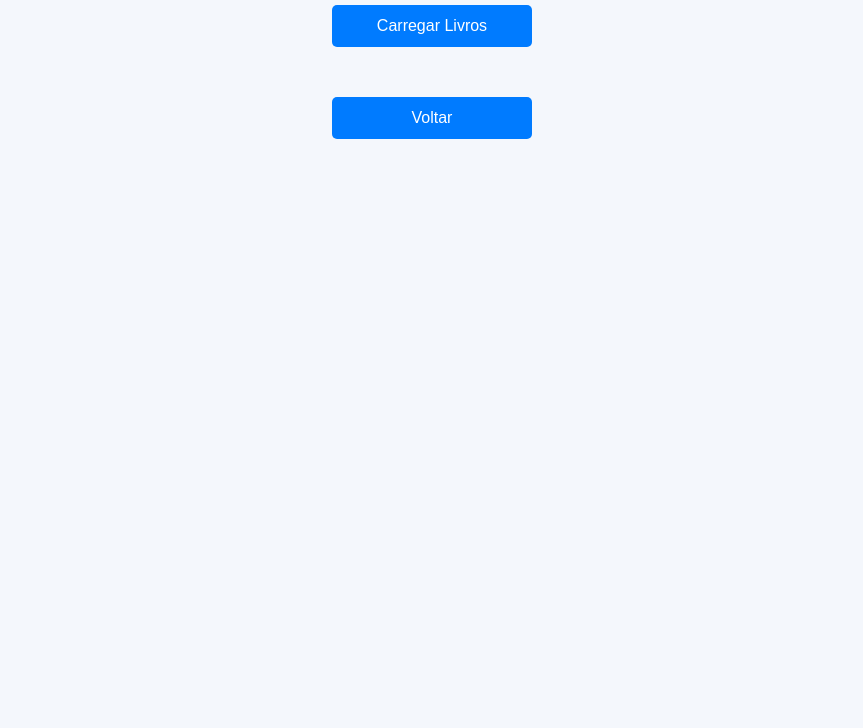
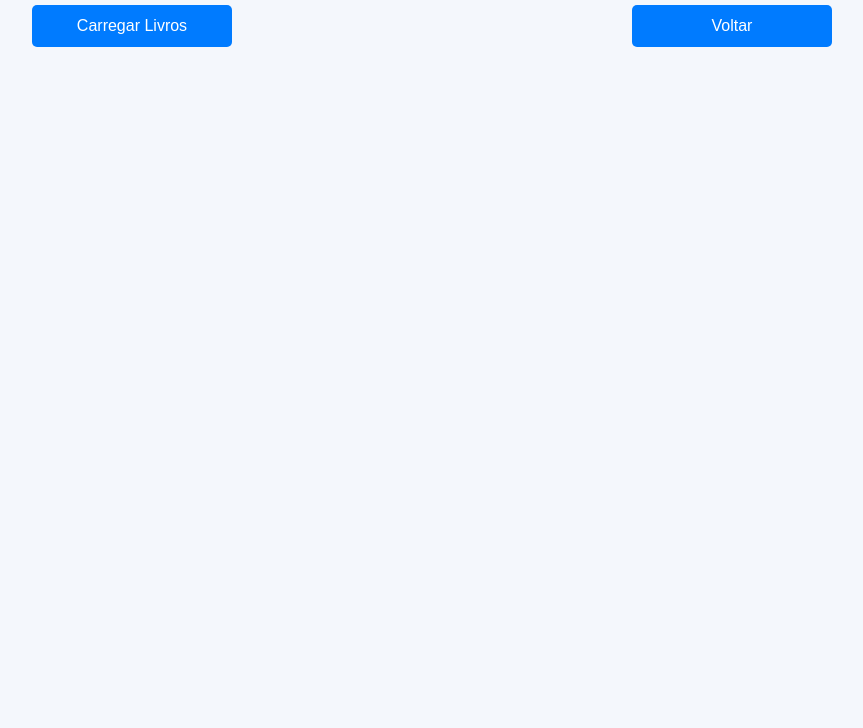
Before and after one commit to AndreIvson/biblioteca-saire, an Electron app: page views/livros.html in a window 1280 px wide. Shown: the part 72-800 px from the top of the page, without its empty margins (208-1071 px from the left). Drawn offline with Linux system fonts and the light colour scheme.

Commit message:
finalizado

```diff
--- a/src/styles/livrosStyle.css
+++ b/src/styles/livrosStyle.css
@@ -13,7 +13,6 @@ body {
 
 h1 {
     text-align: center;
-    margin-bottom: 20px;
     color: #2c3e50;
 }
 
@@ -21,6 +20,12 @@ h1 {
     width: 100%;
     max-width: 1200px;
     margin: 0 auto;
+}
+
+#campoSuperior {
+    display: flex;
+    flex-direction: row;
+    align-items: baseline;
 }
 
 .btn-load {
@@ -59,11 +64,11 @@ h1 {
     border-radius: 5px;
     cursor: pointer;
     transition: background-color 0.3s;
-  }
+}
 
-  .go-back:hover {
+.go-back:hover {
     background-color: #2980b9;
-  }
+}
 
 .book-list {
     display: grid;
--- a/views/livros.html
+++ b/views/livros.html
@@ -11,7 +11,10 @@
 <body>
     <div class="container">
         <h1>Lista de Livros</h1>
+        <div id="campoSuperior">
         <button id="loadBooks" class="btn-load">Carregar Livros</button>
+        <button onclick="history.back()" class="go-back">Voltar</button>
+        </div>
 
         <div class="book-list" id="bookList">
         </div>
@@ -21,8 +24,6 @@
     <div class="pagination" id="pagination">
     </div>
 
-    <button onclick="history.back()" class="go-back">Voltar</button>
-
     <script src="../src/renderer.js"></script>
 </body>
 
```
